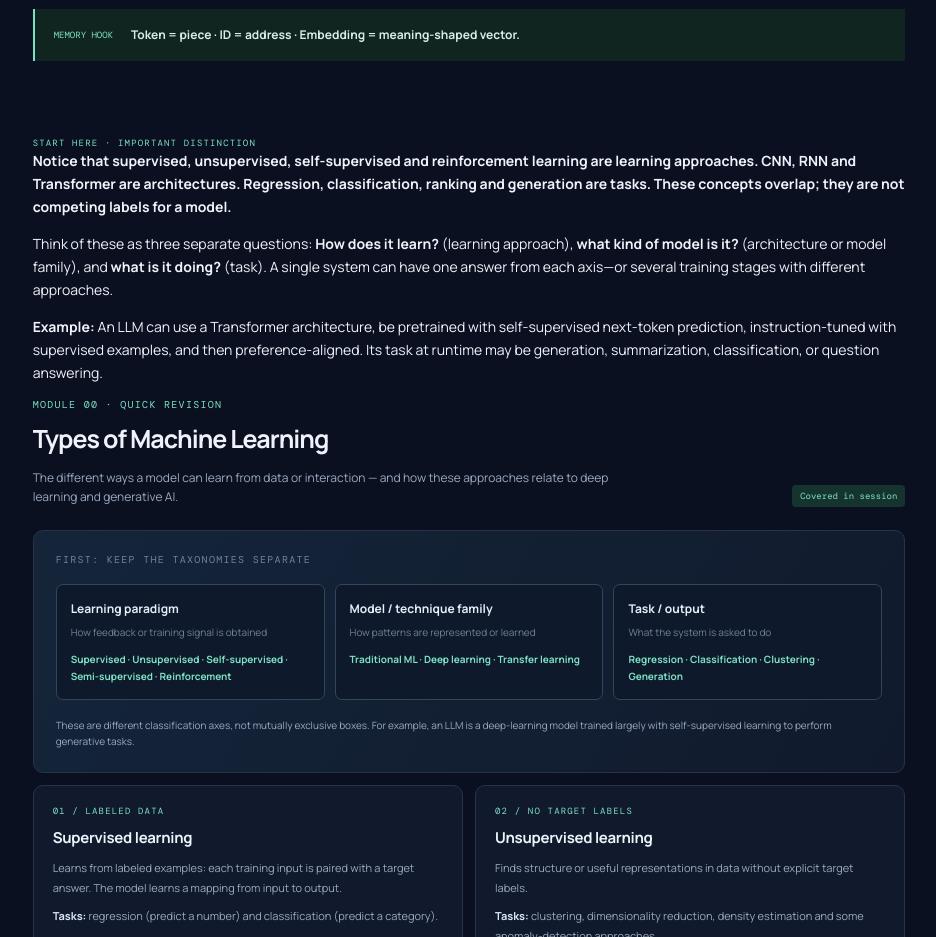
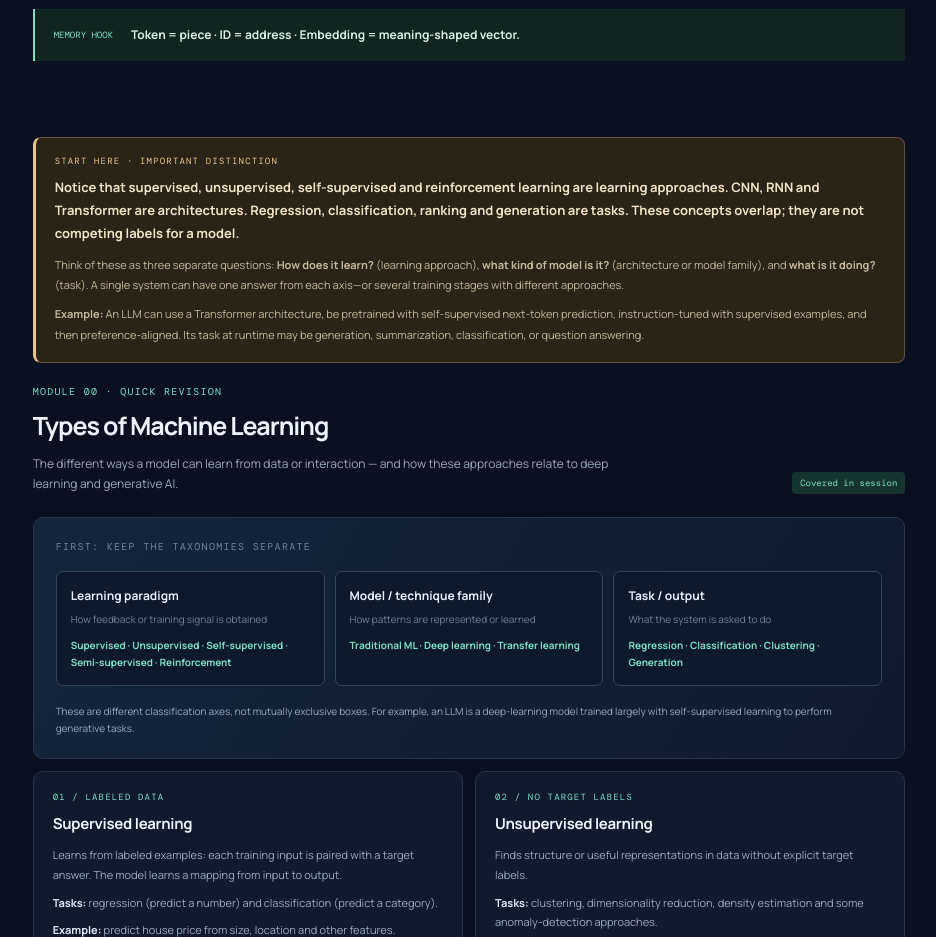
Before and after one commit to souravjha1111/ai-llm-revision-guide, a plain HTML site: page index.html in a window 1280 px wide. Shown: the part 5241-6178 px from the top of the page, without its empty margins (294-1230 px from the left). Drawn offline with nearby package versions, Linux system fonts and the light colour scheme.

Commit message:
Style opening taxonomy clarification

```diff
--- a/styles.css
+++ b/styles.css
@@ -34,3 +34,9 @@
 .ml-type-grid .note-card p+p{margin-top:8px}
 .ml-type-grid .note-card b{color:#dce8f8}
 @media(max-width:650px){.ml-taxonomy{grid-template-columns:1fr}.ml-type-grid .note-card{min-height:0}}
+
+/* Opening clarification for ML taxonomy */
+.ml-clarity-notice{padding:17px 19px;margin:0 0 22px;border:1px solid #645239;border-left:3px solid var(--amber);border-radius:8px;background:#292318;color:#d9c9aa}
+.ml-clarity-notice .note-tag{color:var(--amber);margin-bottom:9px}
+.ml-clarity-notice strong{display:block;color:#f0e2c5;font-size:13px;line-height:1.8}
+.ml-clarity-notice p{color:#c4b79d;font-size:11px;line-height:1.85;margin:9px 0 0}
```
